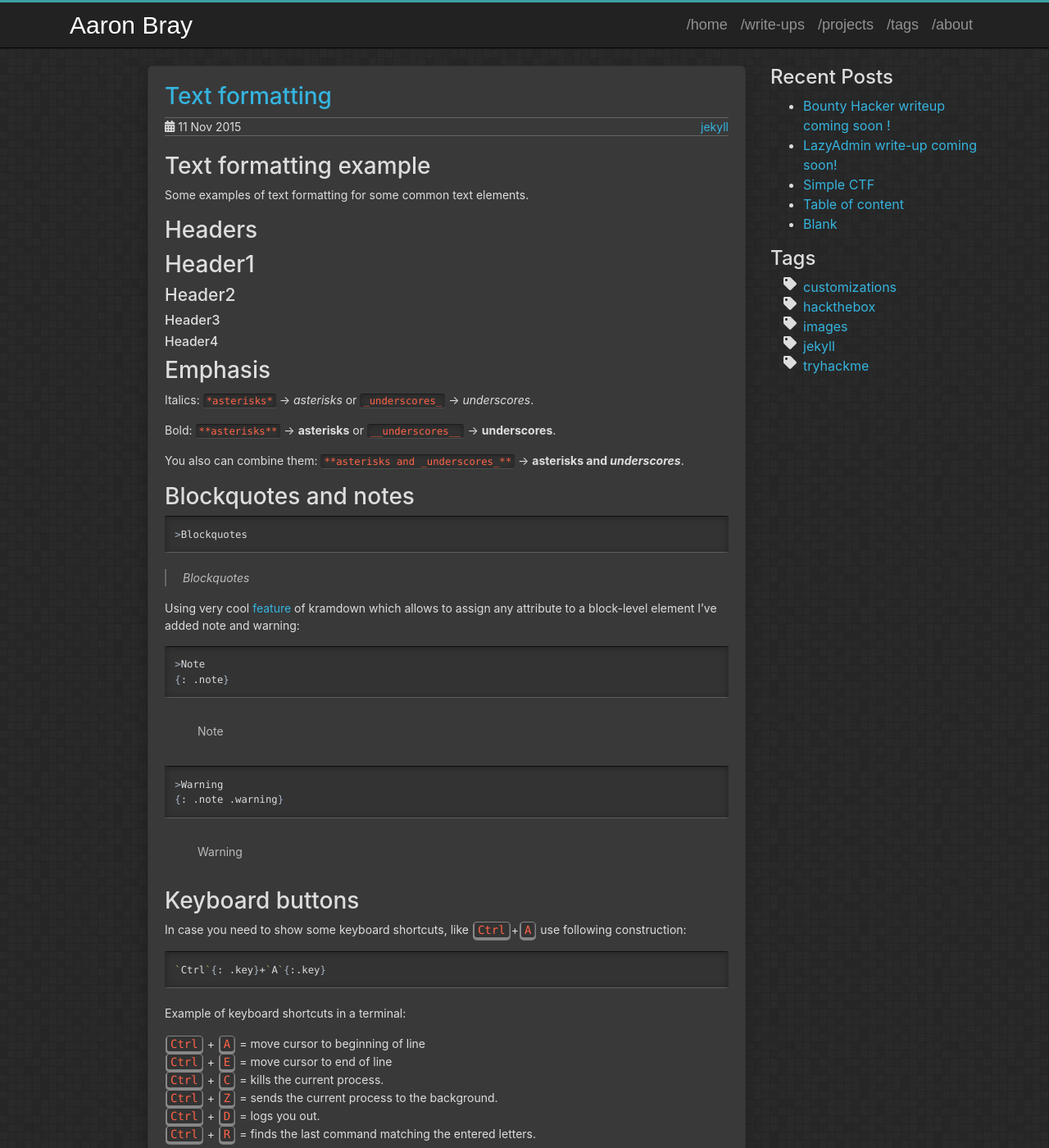
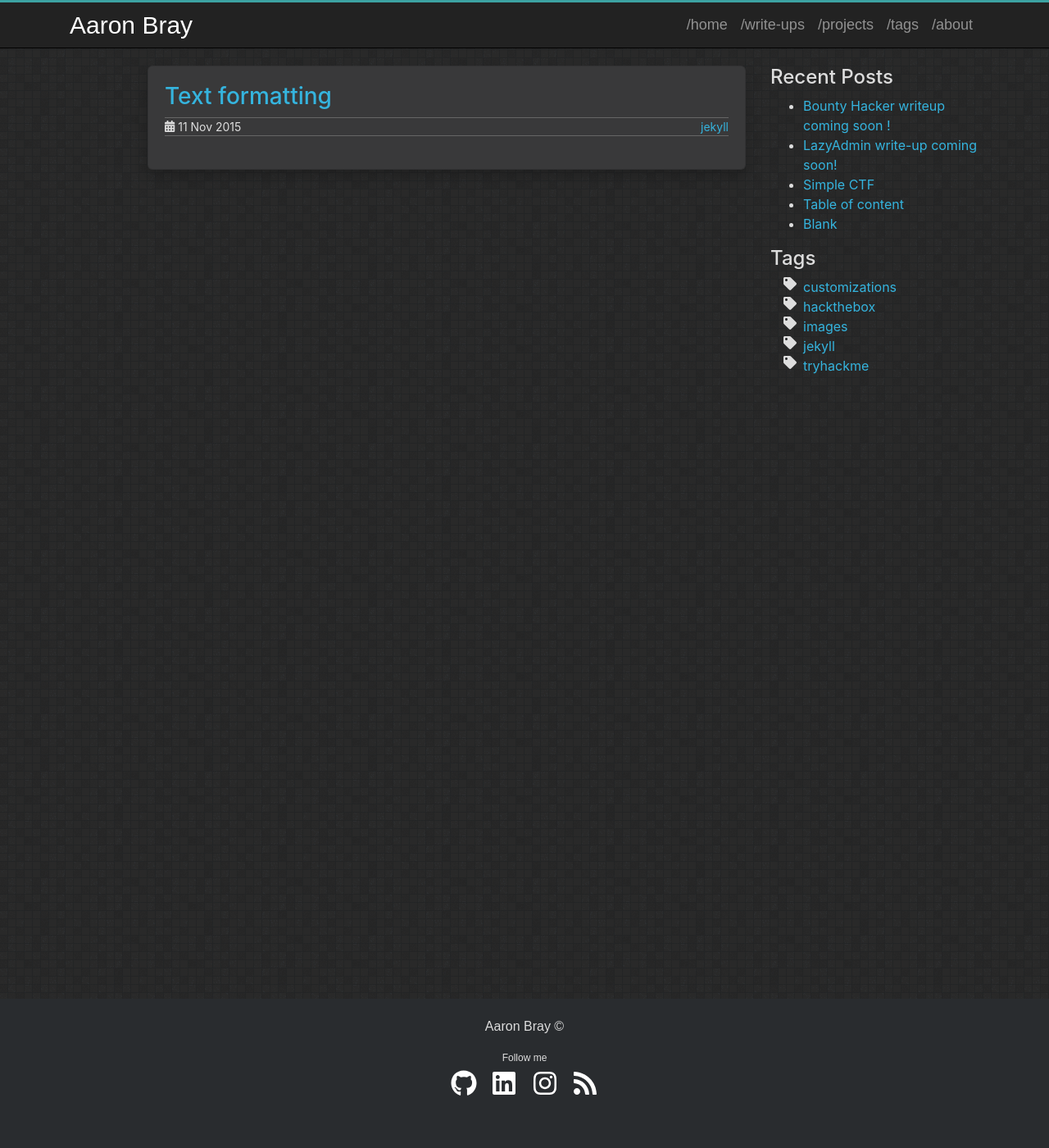
Before and after one commit to AaronBray/AaronBray.github.io, a Jekyll site: the page built from _posts/2015-11-11-text-formatting.md, in a window 1280 px wide and 1400 px high. Shown: the whole window at 82% size. Built offline with Jekyll 4.4.1, drawn with Linux system fonts in a browser that asks for light colours.

Commit message:
Update 2015-11-11-text-formatting.md

```diff
--- a/_posts/2015-11-11-text-formatting.md
+++ b/_posts/2015-11-11-text-formatting.md
@@ -5,68 +5,3 @@ date: 2015-11-11 16:25:06
 tags: jekyll
 description: Text formatting examples.
 ---
-
-# Text formatting example
-
-Some examples of text formatting for some common text elements.
-
-# Headers
-
-# Header1
-
-## Header2
-
-### Header3
-
-#### Header4
-
-# Emphasis
-
-Italics: `*asterisks*` -> *asterisks* or `_underscores_` -> _underscores_.
-
-Bold: `**asterisks**` -> **asterisks** or `__underscores__` -> __underscores__.
-
-You also can combine them: `**asterisks and _underscores_**` -> **asterisks and _underscores_**.
-
-# Blockquotes and notes
-
-{% highlight bash %}
->Blockquotes
-{% endhighlight bash %}
-
->Blockquotes
-
-Using very cool [feature](http://kramdown.gettalong.org/quickref.html#block-attributes) of kramdown which allows to assign any attribute to a block-level element I've added note and warning:
-
-{% highlight bash %}
->Note
-{: .note}
-{% endhighlight bash %}
-
->Note
-{: .note}
-
-{% highlight bash %}
->Warning
-{: .note .warning}
-{% endhighlight bash %}
-
->Warning
-{: .note .warning}
-
-# Keyboard buttons
-
-In case you need to show some keyboard shortcuts, like `Ctrl`{: .key}+`A`{:.key} use following construction:
-
-{% highlight bash %}
-`Ctrl`{: .key}+`A`{:.key}
-{% endhighlight bash %}
-
-Example of keyboard shortcuts in a terminal:
-
-`Ctrl`{: .key} + `A`{: .key} = move cursor to beginning of line
-`Ctrl`{: .key} + `E`{: .key} = move cursor to end of line
-`Ctrl`{: .key} + `C`{: .key} = kills the current process.
-`Ctrl`{: .key} + `Z`{: .key} = sends the current process to the background.
-`Ctrl`{: .key} + `D`{: .key} = logs you out.
-`Ctrl`{: .key} + `R`{: .key} = finds the last command matching the entered letters.
```
